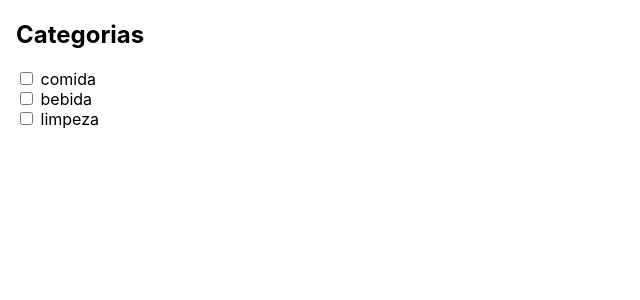
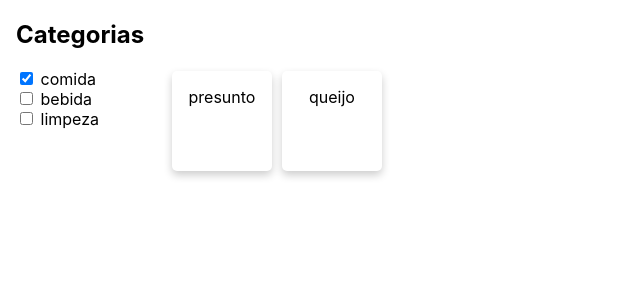
Before and after one commit to dpjoaopedro/react-checkbox, a React (Create React App) app: page / in a window 1280 px wide. Shown: the top 300 px of the page, without its empty margins (0-640 px from the left). Built offline with nearby package versions, Linux system fonts and the light colour scheme.

Commit message:
add default selection

```diff
--- a/src/App.tsx
+++ b/src/App.tsx
@@ -3,7 +3,7 @@ import React, { useState } from "react";
 
 function App() {
   const [categorias, setCategorias] = useState([
-    { nome: "comida", selecionado: false },
+    { nome: "comida", selecionado: true },
     { nome: "bebida", selecionado: false },
     { nome: "limpeza", selecionado: false },
   ]);
@@ -30,7 +30,12 @@ function App() {
 
   const categoriasCheckbox = categorias.map((categoria, index) => (
     <div key={index}>
-      <input type="checkbox" id={categoria.nome} onChange={changeHandler} />
+      <input
+        type="checkbox"
+        id={categoria.nome}
+        onChange={changeHandler}
+        checked={categoria.selecionado}
+      />
       <label htmlFor={categoria.nome}> {categoria.nome} </label>
     </div>
   ));
```
